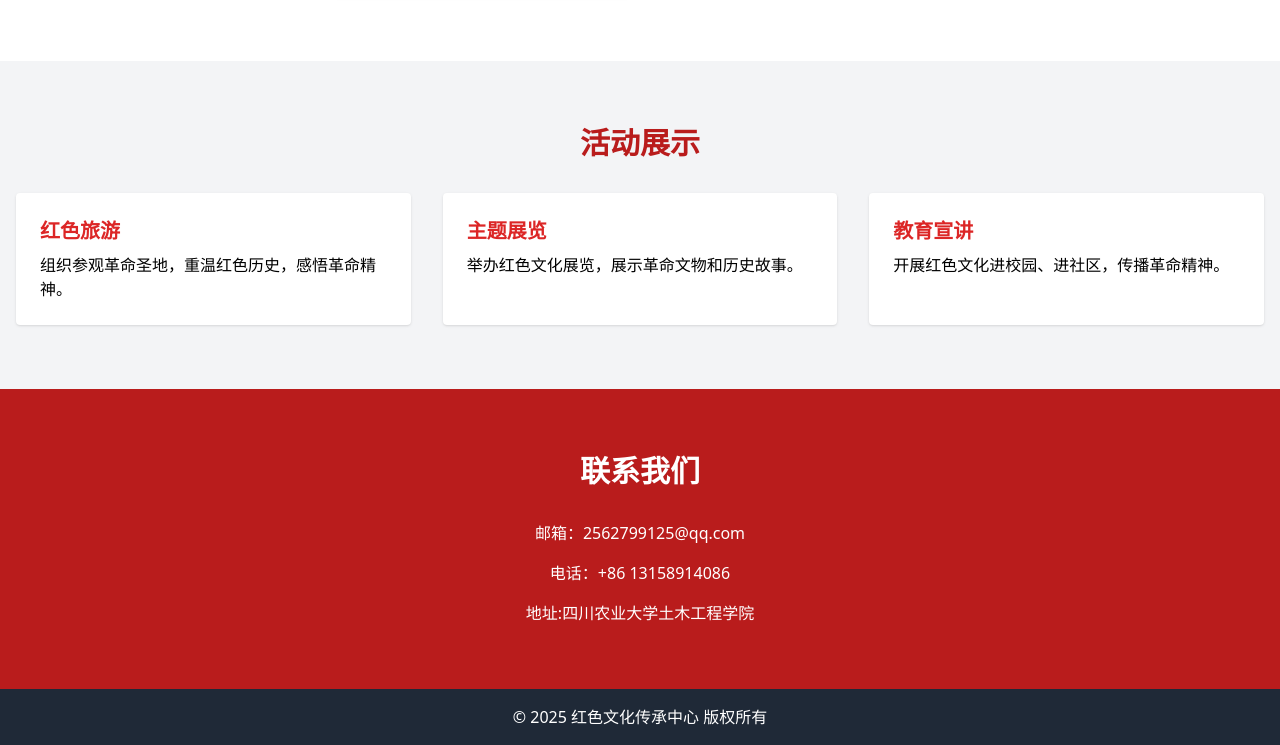
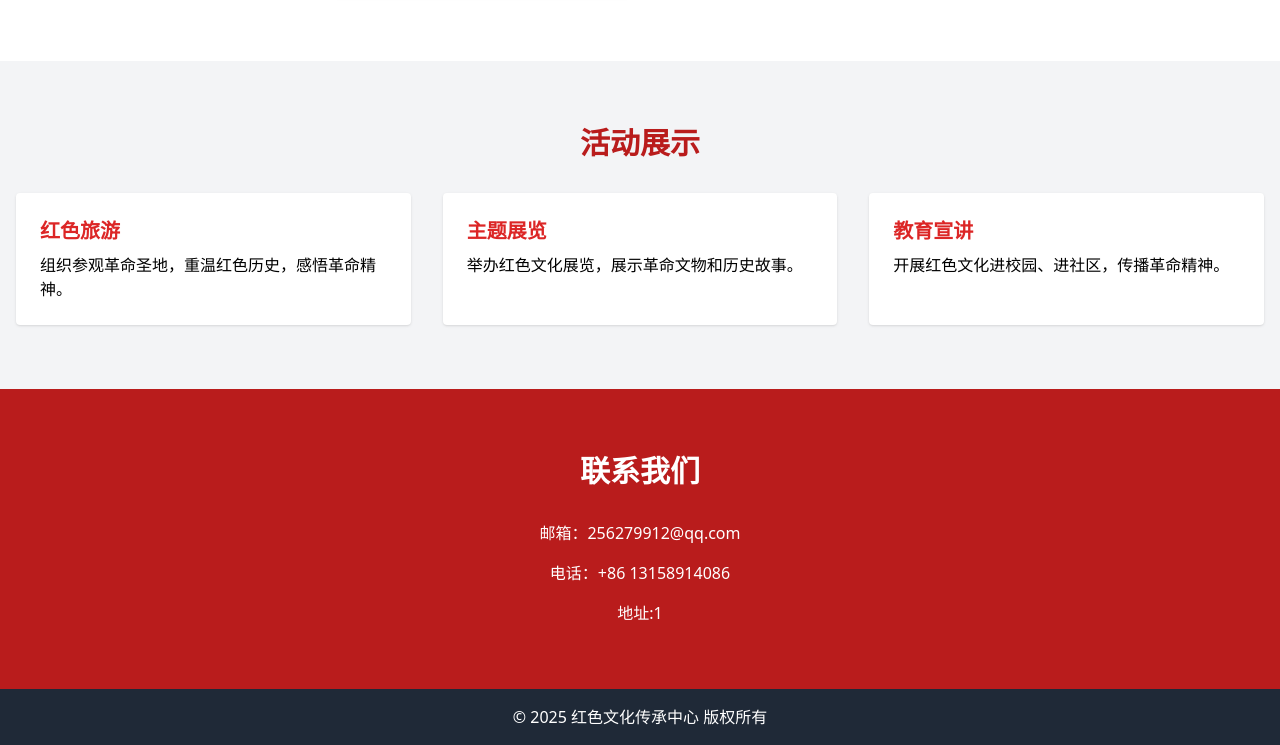
Before and after one commit to 2562799125/web1, a plain HTML site: page web/index.html in a window 1280 px wide. Shown: the part 1687-2432 px from the top of the page. Drawn offline with nearby package versions, Linux system fonts and the light colour scheme.

Commit message:
Update index.html
更改地址

Signed-off-by: kieven <47074457+2562799125@users.noreply.github.com>

```diff
--- a/web/index.html
+++ b/web/index.html
@@ -119,9 +119,9 @@
     <section id="contact" class="py-16 bg-red-700 text-white">
         <div class="container mx-auto px-4 text-center">
             <h2 class="text-3xl font-bold mb-8">联系我们</h2>
-            <p class="mb-4">邮箱：2562799125@qq.com</p>
+            <p class="mb-4">邮箱：256279912@qq.com</p>
             <p class="mb-4">电话：+86 13158914086</p>
-            <p>地址:四川农业大学土木工程学院</p>
+            <p>地址:1</p>
         </div>
     </section>
 
```
